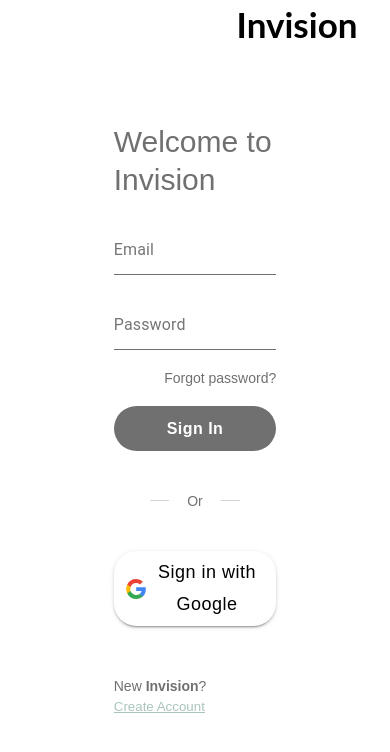
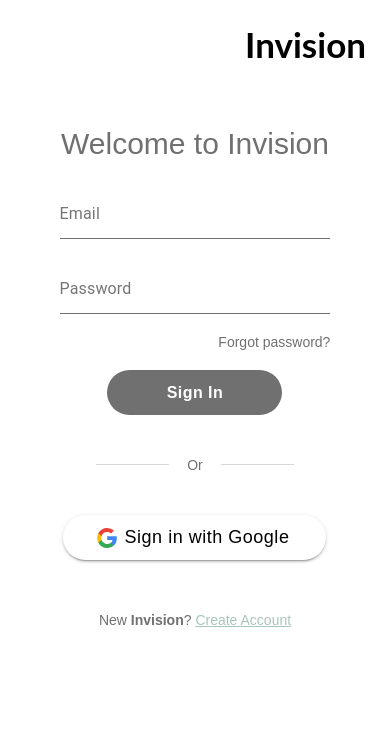
Before and after one commit to lpeil/invision, a React app: page /sign in a window 390 px wide. Shown: the top 752 px of the page. Built offline with nearby package versions, Linux system fonts and the light colour scheme; a web font is replaced by a local one.

Commit message:
fix(sign in): change responsiveness

```diff
--- a/src/pages/Sign/index.jsx
+++ b/src/pages/Sign/index.jsx
@@ -26,15 +26,12 @@ const Sign = () => {
           direction="column"
           className="sign-page"
         >
-          <Grid container item direction="row-reverse">
-            <Grid item>
-              <h1 className="font font-size-6 color-black heavy">
-                Invision
-              </h1>
-            </Grid>
-          </Grid>
+          <h1 className="font font-size-6 color-black heavy invision-logo">
+            Invision
+          </h1>
           <Grid
-            xs={6}
+            md={6}
+            xs={10}
             item
             container
             alignItems="center"
--- a/src/pages/Sign/signIn.jsx
+++ b/src/pages/Sign/signIn.jsx
@@ -11,7 +11,7 @@ const SignIn = ({ changePage }) => {
 
   return (
     <>
-      <p className="font font-size-5">
+      <p className="font font-size-5 title text-center">
         Welcome to Invision
       </p>
       <form onSubmit={handleSubmit}>
@@ -40,7 +40,7 @@ const SignIn = ({ changePage }) => {
       >
         Sign in with Google
       </Button>
-      <div className="font font-size-1">
+      <div className="font font-size-1 text-center">
         <span>
           New
           {' '}
@@ -50,7 +50,7 @@ const SignIn = ({ changePage }) => {
         {' '}
         <button
           type="button"
-          className="to-sign-up"
+          className="to-sign-up font font-size-1"
           onClick={() => changePage('signUp')}
         >
           Create Account
```
